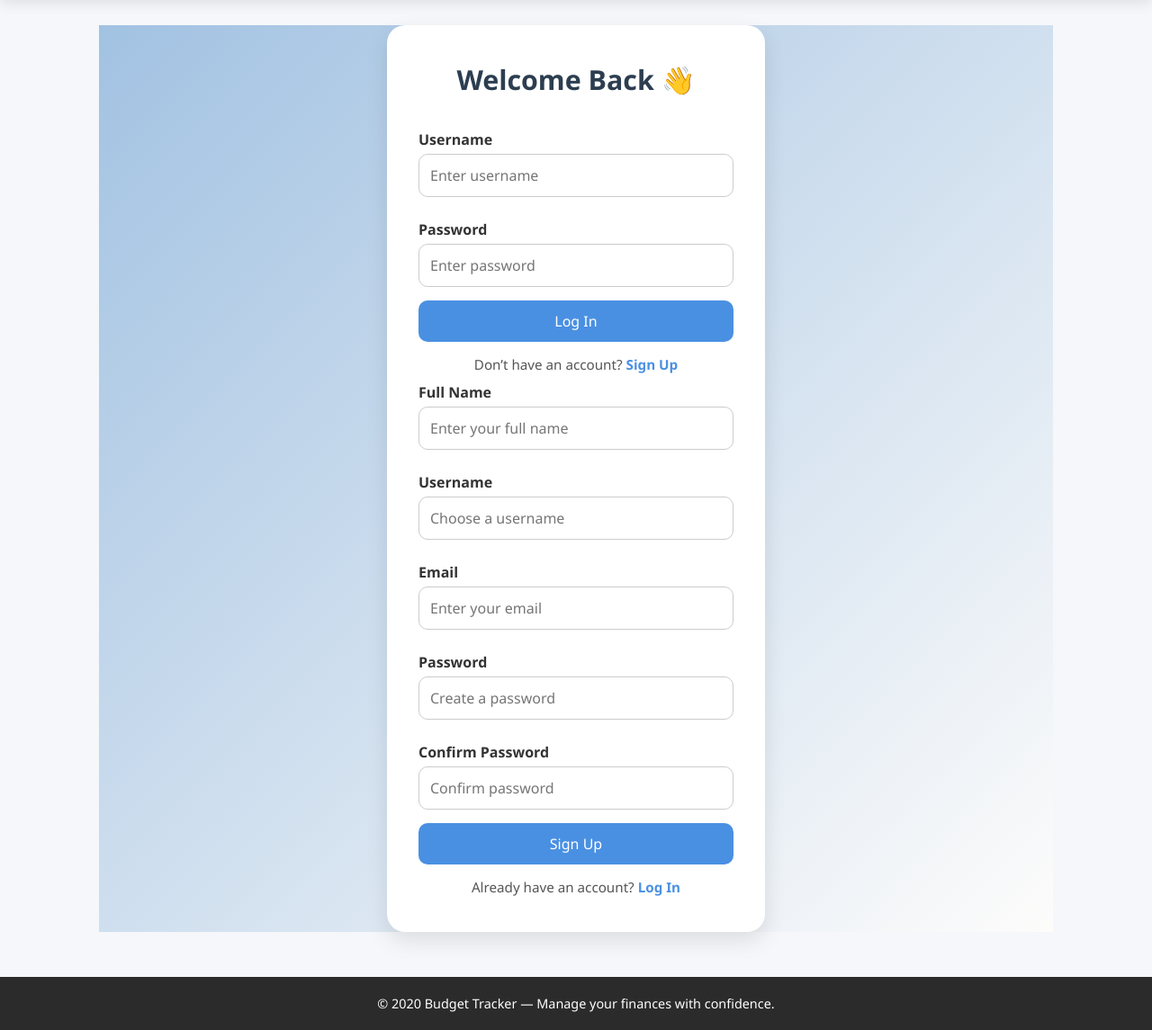
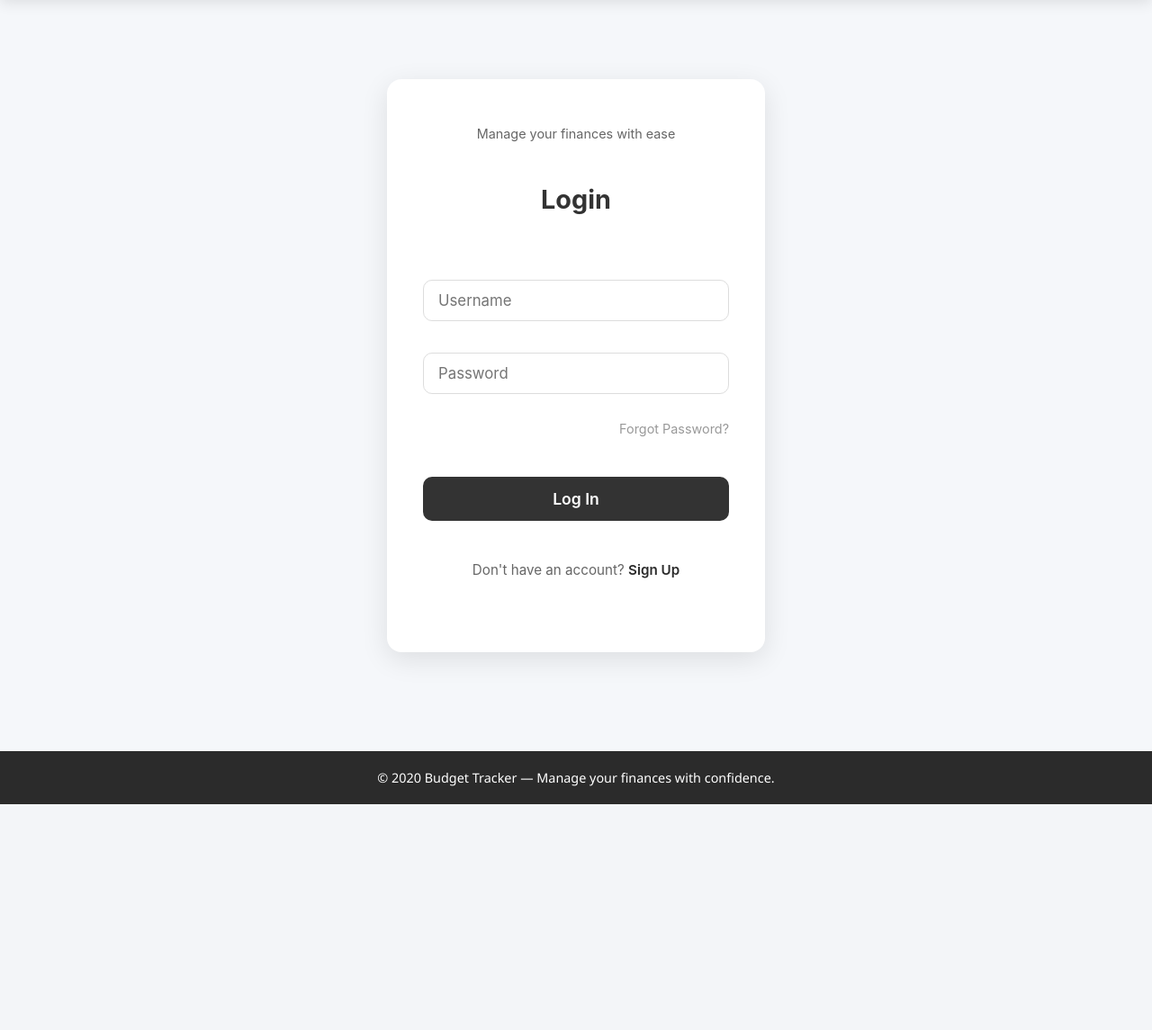
Before and after one commit to Joshua56383/budget_tracker, a Django app: template Website/templates/login.html in a window 1280 px wide. Shown: the part 132-1277 px from the top of the page at 90% size. After the commit the page ends 1026 px from the top, so only its background shows below. Run offline with Django 5.2, Linux system fonts and the light colour scheme; the template is opened without the code that fills it: most values are stand-ins (such as "Sample title", 1, 10 or a date in 2020).

Commit message:
my second update

```diff
--- a/Website/static/css/login.css
+++ b/Website/static/css/login.css
@@ -1,111 +1,98 @@
-.auth-wrapper {
-  min-height: 100vh;
-  display: flex;
-  justify-content: center;
-  align-items: center;
-  background: linear-gradient(135deg, #a2c2e2, #fdfcfb);
-  font-family: "Poppins", sans-serif;
+/* Styles for the Login/Sign Up Form */
+
+/* Setting a clean, modern font for the form elements (using system fonts) */
+.auth-container * {
+    font-family: -apple-system, BlinkMacSystemFont, "Segoe UI", Roboto, "Helvetica Neue", Arial, sans-serif;
 }
 
 .auth-container {
-  width: 100%;
   max-width: 420px;
+  margin: 60px auto;
   background: white;
-  padding: 40px 35px;
-  border-radius: 20px;
-  box-shadow: 0 10px 25px rgba(0, 0, 0, 0.1);
-  transition: all 0.4s ease;
-  animation: fadeIn 0.6s ease;
+  padding: 40px;
+  border-radius: 16px;
+  box-shadow: 0 8px 30px rgba(0, 0, 0, 0.1);
 }
 
-.auth-header {
+.auth-container .app-tagline {
   text-align: center;
+  font-size: 0.9em;
+  color: #666;
+  margin-top: -10px;
   margin-bottom: 25px;
 }
 
-.auth-header h2 {
-  color: #2c3e50;
-  font-size: 1.9em;
-  margin-bottom: 10px;
-}
-
-.auth-container form {
-  display: flex;
-  flex-direction: column;
-  animation: slideUp 0.4s ease;
-}
-
-.auth-container label {
-  font-weight: 600;
-  margin-top: 10px;
-  margin-bottom: 5px;
+.auth-container h2 {
+  text-align: center;
+  margin-bottom: 30px;
+  font-size: 1.8em;
+  font-weight: 700;
   color: #333;
 }
 
 .auth-container input {
-  padding: 12px;
-  border: 1px solid #ccc;
+  width: 100%;
+  padding: 12px 16px;
+  margin-bottom: 15px;
+  border: 1px solid #ddd;
   border-radius: 10px;
-  font-size: 1em;
-  margin-bottom: 15px;
+  box-sizing: border-box;
+  font-size: 1.05em;
   transition: border-color 0.3s;
 }
 
 .auth-container input:focus {
-  border-color: #4a90e2;
+  border-color: var(--primary);
   outline: none;
 }
 
-.auth-container button {
-  background: #4a90e2;
+.forgot-password {
+    display: block;
+    text-align: right;
+    font-size: 0.9em;
+    color: #999;
+    text-decoration: none;
+    margin-top: -5px;
+    margin-bottom: 25px;
+    transition: color 0.2s;
+}
+
+.forgot-password:hover {
+    color: #666;
+}
+
+/* Style for the Log In button */
+.auth-container button[type="submit"] {
+  width: 100%;
+  padding: 14px;
+  background-color: #333;
   color: white;
-  padding: 12px;
-  font-size: 1em;
   border: none;
   border-radius: 10px;
+  font-weight: 600;
+  font-size: 1.1em;
   cursor: pointer;
-  transition: all 0.3s ease;
+  transition: background-color 0.3s ease;
 }
 
-.auth-container button:hover {
-  background: #357ABD;
-  transform: translateY(-2px);
+.auth-container button[type="submit"]:hover {
+  background: var(--primary);
 }
 
+/* Link area for Sign Up */
 .toggle-links {
   text-align: center;
-  margin-top: 15px;
+  margin-top: 25px;
   font-size: 0.95em;
-  color: #555;
+  color: #666;
 }
 
 .toggle-links a {
-  color: #4a90e2;
+  color: var(--primary);
+  text-decoration: none;
   font-weight: 600;
-  text-decoration: none;
-  transition: color 0.3s;
-}
-
-.toggle-links a:hover {
-  color: #357ABD;
 }
 
 .hidden {
   display: none;
 }
-
-@keyframes fadeIn {
-  from { opacity: 0; transform: scale(0.95); }
-  to { opacity: 1; transform: scale(1); }
-}
-
-@keyframes slideUp {
-  from { opacity: 0; transform: translateY(20px); }
-  to { opacity: 1; transform: translateY(0); }
-}
-
-@media (max-width: 480px) {
-  .auth-container {
-    padding: 30px 20px;
-  }
-}
--- a/Website/static/js/base.js
+++ b/Website/static/js/base.js
@@ -1,4 +1,5 @@
 const toggle = document.getElementById("theme-toggle");
+
 toggle.addEventListener("click", () => {
   document.body.classList.toggle("dark");
   toggle.textContent = document.body.classList.contains("dark") ? "☀️" : "🌙";
--- a/Website/static/js/login.js
+++ b/Website/static/js/login.js
@@ -1,27 +1,29 @@
-function toggleForms(mode) {
-  const loginForm = document.getElementById('login-form');
-  const signupForm = document.getElementById('signup-form');
-  const title = document.getElementById('form-title');
+// WARNING: This is extremely insecure and for demo purposes only!
+const STATIC_USER = "Joshua";
+const STATIC_PASS = "Juswa_19";
 
-  const fadeDuration = 200;
+function handleLogin(event) {
+  event.preventDefault(); // Stop the form from submitting normally
 
-  if (mode === 'signup') {
-    loginForm.style.opacity = 0;
-    setTimeout(() => {
-      loginForm.classList.add('hidden');
-      signupForm.classList.remove('hidden');
-      signupForm.style.opacity = 0;
-      title.textContent = 'Create Your Account';
-      setTimeout(() => signupForm.style.opacity = 1, 50);
-    }, fadeDuration);
+  // We read the input values using the new IDs
+  const usernameInput = document.getElementById('username').value;
+  const passwordInput = document.getElementById('password').value;
+
+  if (usernameInput === STATIC_USER && passwordInput === STATIC_PASS) {
+    // We replace 'alert()' with a console log or a small notification
+    // since alert() is generally disruptive and not allowed in some environments.
+    console.log("Login successful! Redirecting to dashboard.");
+
+    // FIX 2: Use the global variable defined in the HTML template
+    window.location.href = DASHBOARD_URL;
   } else {
-    signupForm.style.opacity = 0;
-    setTimeout(() => {
-      signupForm.classList.add('hidden');
-      loginForm.classList.remove('hidden');
-      loginForm.style.opacity = 0;
-      title.textContent = 'Welcome Back 👋';
-      setTimeout(() => loginForm.style.opacity = 1, 50);
-    }, fadeDuration);
+    alert("Invalid username or password. Try 'Joshua' / 'Juswa_19'.");
   }
 }
+
+// Keep your existing form toggle function as well:
+function toggleForms(mode){
+  document.getElementById('login-form').classList.toggle('hidden', mode==='signup');
+  document.getElementById('signup-form').classList.toggle('hidden', mode==='login');
+  document.getElementById('form-title').textContent = mode==='signup'?'Sign Up':'Login';
+}
--- a/Website/templates/login.html
+++ b/Website/templates/login.html
@@ -1,60 +1,41 @@
 {% extends "base.html" %}
 {% load static %}
 {% block title %}Login / Sign Up{% endblock %}
-
 {% block extra_style %}
 <link rel="stylesheet" href="{% static 'css/login.css' %}">
 {% endblock %}
+{% block content %}
+<div class="auth-container">
+  <p class="app-tagline">Manage your finances with ease</p>
+  <h2 id="form-title">Login</h2>
 
-{% block content %}
-<div class="auth-wrapper">
-  <div class="auth-container">
-    <div class="auth-header">
-      <h2 id="form-title">Welcome Back 👋</h2>
-    </div>
+  <!-- FIX 1: Added onsubmit handler and input IDs -->
+  <form id="login-form" onsubmit="handleLogin(event); return false;">
+    {% csrf_token %}
+    <input type="text" id="username" placeholder="Username" required>
+    <input type="password" id="password" placeholder="Password" required>
 
-    <!-- LOGIN FORM -->
-    <form id="login-form" method="post">
-      {% csrf_token %}
-      <label>Username</label>
-      <input type="text" name="username" placeholder="Enter username" required>
+    <a href="#" class="forgot-password">Forgot Password?</a>
 
-      <label>Password</label>
-      <input type="password" name="password" placeholder="Enter password" required>
+    <button type="submit">Log In</button>
+    <div class="toggle-links">Don't have an account? <a href="#" onclick="toggleForms('signup')">Sign Up</a></div>
+  </form>
 
-      <button type="submit">Log In</button>
-
-      <div class="toggle-links">
-        Don’t have an account? <a href="#" onclick="toggleForms('signup')">Sign Up</a>
-      </div>
-    </form>
-
-    <!-- SIGNUP FORM -->
-    <form id="signup-form" class="hidden" method="post">
-      {% csrf_token %}
-      <label>Full Name</label>
-      <input type="text" name="fullname" placeholder="Enter your full name" required>
-
-      <label>Username</label>
-      <input type="text" name="username" placeholder="Choose a username" required>
-
-      <label>Email</label>
-      <input type="email" name="email" placeholder="Enter your email" required>
-
-      <label>Password</label>
-      <input type="password" name="password" placeholder="Create a password" required>
-
-      <label>Confirm Password</label>
-      <input type="password" name="confirm_password" placeholder="Confirm password" required>
-
-      <button type="submit">Sign Up</button>
-
-      <div class="toggle-links">
-        Already have an account? <a href="#" onclick="toggleForms('login')">Log In</a>
-      </div>
-    </form>
-  </div>
+  <form id="signup-form" class="hidden" method="post">
+    {% csrf_token %}
+    <input type="text" placeholder="Full Name" required>
+    <input type="text" placeholder="Username" required>
+    <input type="email" placeholder="Email" required>
+    <input type="password" placeholder="Password" required>
+    <input type="password" placeholder="Confirm Password" required>
+    <button type="submit">Sign Up</button>
+    <div class="toggle-links">Have an account? <a href="#" onclick="toggleForms('login')">Log In</a></div>
+  </form>
 </div>
 
+<script>
+    // Correctly defined global variable
+    const DASHBOARD_URL = "{% url 'dashboard' %}";
+</script>
 <script src="{% static 'js/login.js' %}"></script>
 {% endblock %}
```
Also changed, not shown: Website/static/css/base.css (line endings or trailing spaces), Website/templates/base.html (line endings or trailing spaces).
